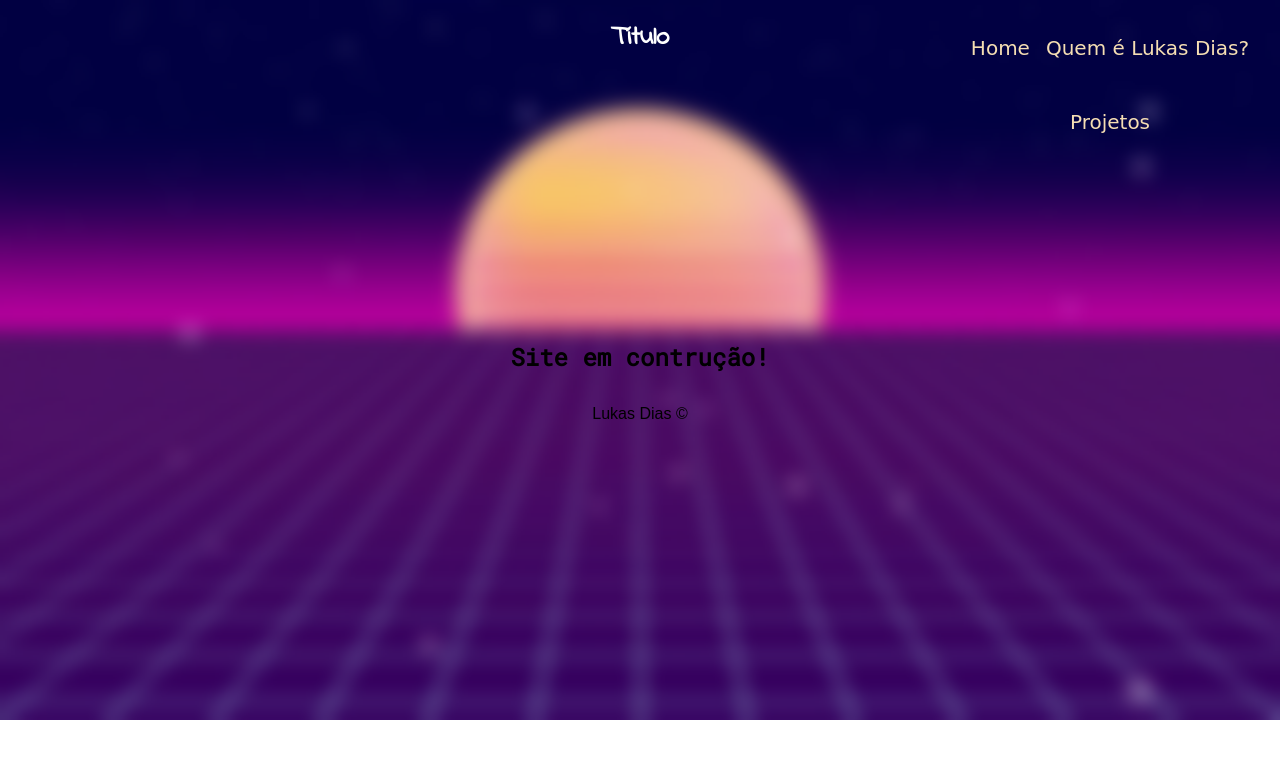
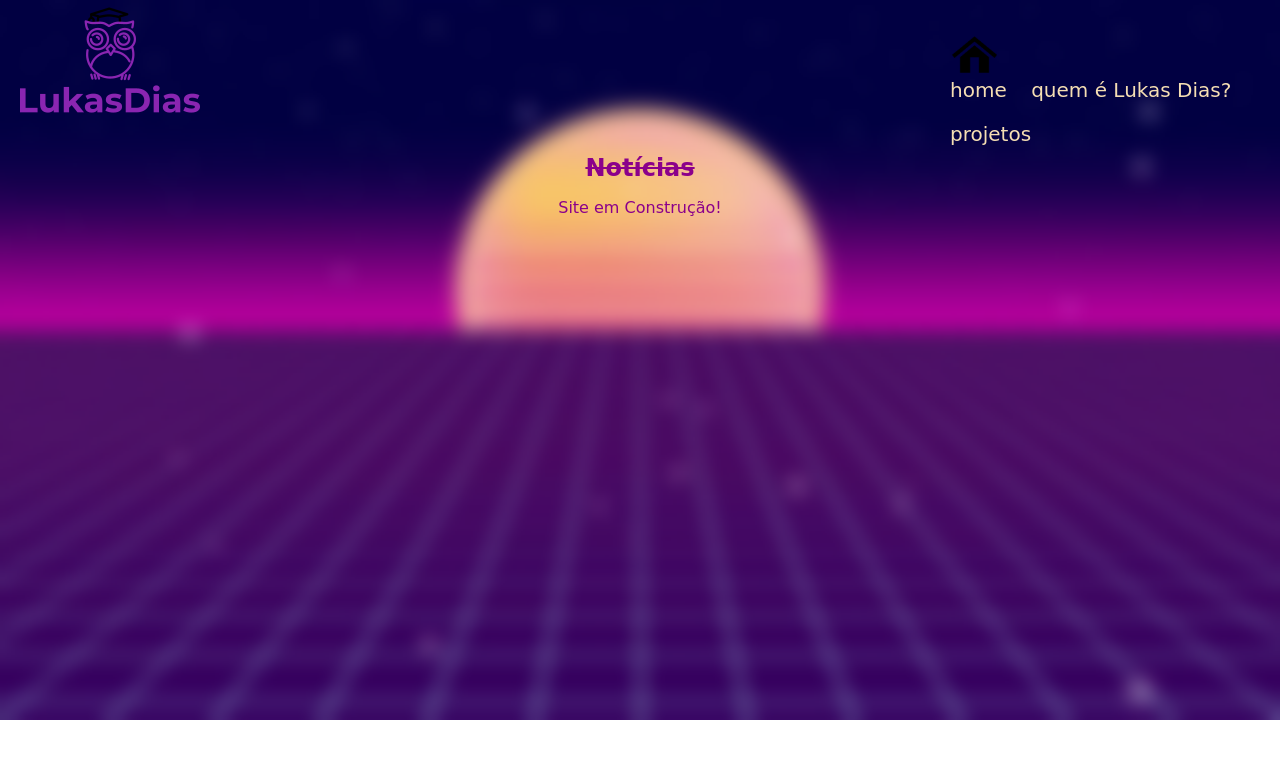
Before and after one commit to Cvmcosta/Lukasdias.github.io, a plain HTML site: page index.html in a window 1280 px wide. Drawn offline with nearby package versions, Linux system fonts and the light colour scheme; a web font is replaced by a local one.

Commit message:
primeiras mudanças

```diff
--- a/css/main.css
+++ b/css/main.css
@@ -1,30 +1,36 @@
 @charset "UTF-8";
 body {
+    font-family: sans-serif;
     display: grid;
     grid-template-areas: "header header header"
                          "main main main"
                          "footer footer footer";
     padding:0px;
-    grid-gap: 1rem;
+    /* grid-gap: 1rem; */
     margin:0px;
-    background: url("../src/background-1.png") no-repeat fixed left top;
+    background: url("../src/background-1.png") no-repeat left top;
     background-size: 100%;
 }
-p {
-    font-family: 'Nova Flat', cursive;
+body img#icone-menu {
+    position: relative;
+    top: -185px;
+    left: 952px;
 }
 
 .o-header {
-    font-family: 'Indie Flower', cursive;
+    /* font-family: 'Indie Flower', cursive; */
     /* background-color: darkmagenta; */
     /* color: darkmagenta; */
-    text-align: center;
+    text-align: left;
     grid-area: header;
     /* box-shadow: 1px 1px 3px black;  */
 }
-.o-header h1{
-    color: white;
-    font-size: 20pt;
+.o-header img#logo{
+   margin-bottom: -110px;
+   margin-top: -40px;
+   margin-left: 10px;
+   /* top: 100px; */
+   position: relative;
 }
 nav#menu-superior{
     display: block;
@@ -32,16 +38,17 @@ nav#menu-superior{
 nav#menu-superior ul{
    list-style: none;
    position: absolute;
-   top: -5px;
+   top: 52px;
    left: 900px;
 }
 nav#menu-superior li {
    color: wheat;
+   font-family: 'Nova Flat', cursive;
    font-size: 20px;
    display: inline-block;
    text-align: center;
    /* box-shadow: 1px 1px 1px #606060; */
-   padding: 5px;
+   padding: 10px;
 }
 nav#menu-superior li:hover{
     text-decoration-line: line-through;
@@ -56,7 +63,10 @@ nav#menu-superior li:hover{
     grid-area: main;
 }
 .o-main h1 {
-    margin-top: 250px;
+    color: darkmagenta;
+    text-decoration-line: line-through;
+    font-family: 'Nova Flat', cursive;
+    margin-top: 100px;
 }
 /* .o-aside{
     font-size: 20px;
@@ -65,7 +75,8 @@ nav#menu-superior li:hover{
     /* background-color: darkmagenta;  */
 
 .o-footer {
-    font-family: Arial, sans-serif;
+    color: darkmagenta;
+    font-family: 'Nova Flat', cursive;
     grid-area: footer;
     text-align: center;
 }
--- a/index.html
+++ b/index.html
@@ -3,27 +3,30 @@
 <head>
   <meta charset="utf-8">
   <meta http-equiv="X-UA-Compatible" content="IE=edge">
-  <title>Lukas Dias</title>
+  <meta name="author" content="Capitán Retraso">
+  <title>Lukas Dias | Home</title>
   <meta name="viewport" content="width=device-width, initial-scale=1">
+  <link rel="shortcut icon" href="src/icon.png"/>
   <link rel="stylesheet" type="text/css" media="screen" href="css/main.css">
-  <link href="https://fonts.googleapis.com/css?family=Indie+Flower|Nova+Flat|Roboto+Mono" rel="stylesheet">
+  <link rel="stylesheet" href="https://cdnjs.cloudflare.com/ajax/libs/animate.css/3.7.0/animate.min.css">
+  <link href="https://fonts.googleapis.com/css?family=Indie+Flower|Nova+Flat|Nanum+Gothic" rel="stylesheet">
   <script src="js/main.js"></script>
 </head>
 <body>
-  <div id = "bg-image"></div>
+  <img id = "icone-menu" src = "src/home-icon.png"/  width="45" height="45">
   <header class="o-header">
-    <h1>Título</h1>
+    <a href="https://github.com/Lukasdias"><img id = "logo" src = "src/logo.png"/></a>
       <nav id = "menu-superior">
           <ul>
-              <li><p>Home</p></li>
-              <li><p>Quem é Lukas Dias?</p></li>
-              <li><p>Projetos</p></li>
+              <li onmouseover="iconeMenu(1)">home</li>
+              <li onmouseover="iconeMenu(2)">quem é Lukas Dias?</li>
+              <li onmouseover="iconeMenu(3)">projetos</li>
           </ul>
       </nav>
   </header>
   <main class="o-main">
-    <h1>Site em contrução!</h1>
+    <h1>Notícias</h1>
   </main>
-  <footer class="o-footer">Lukas Dias &copy</footer>
+  <footer class="o-footer">Site em Construção!</footer>
 </body>
 </html>
--- a/js/main.js
+++ b/js/main.js
@@ -1 +1,21 @@
 // hello
+function iconeMenu(tipo){
+    if (tipo == 1){
+        _left = "952px";
+        _top = "-185px"
+        icone = "src/home-icon.png";
+    }
+    if (tipo == 2){
+        _left = "1090px";
+        _top = "-185px";
+        icone = "src/search-icon.png";
+    }
+    if (tipo == 3){
+        _left = "1257px";
+        _top = "-185px";
+        icone = "src/project-icon.png";
+    }
+    document.getElementById("icone-menu").style.top = _top
+    document.getElementById("icone-menu").style.left = _left;
+    document.getElementById("icone-menu").src = icone;
+}
```
Also changed, not shown: src/home-icon.png (added), src/icon.png (added), src/logo.png (added), src/project-icon.png (added), src/search-icon.png (added).
